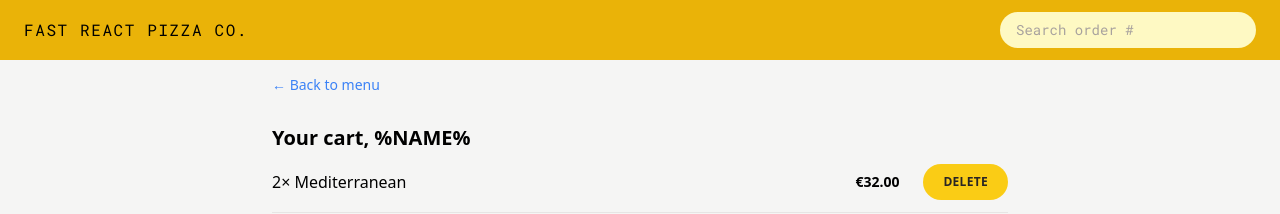
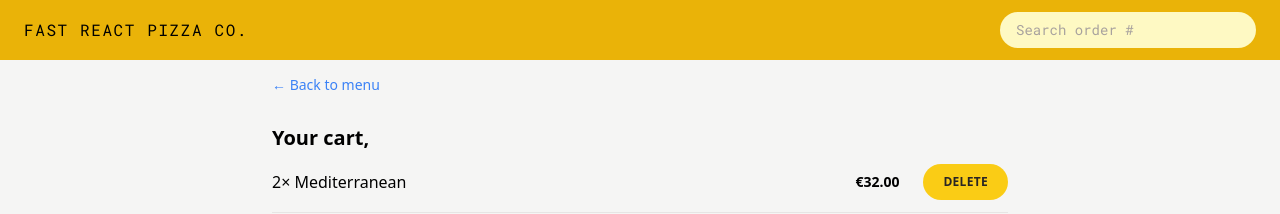
Before and after one commit to AnhtuanUit/React-Course-Learning-Parts, a React (Vite) app in the folder 16-fast-react-pizza/: page /cart in a window 1280 px wide. Shown: the top 214 px of the page. Built offline with nearby package versions, Linux system fonts and the light colour scheme.

Commit message:
Reading and Updating User State

```diff
--- a/16-fast-react-pizza/src/features/cart/Cart.jsx
+++ b/16-fast-react-pizza/src/features/cart/Cart.jsx
@@ -1,6 +1,7 @@
 import Button from '@src/ui/Button';
 import LinkButton from '@src/ui/LinkButton';
 import CartItem from './CartItem';
+import { useSelector } from 'react-redux';
 
 const fakeCart = [
   {
@@ -27,14 +28,14 @@ const fakeCart = [
 ];
 
 function Cart() {
-  // eslint-disable-next-line no-unused-vars
+  const username = useSelector((state) => state.user.username);
   const cart = fakeCart;
 
   return (
     <div className="px-4 py-3">
       <LinkButton to="/menu">&larr; Back to menu</LinkButton>
 
-      <h2 className="mt-7 text-xl font-semibold">Your cart, %NAME%</h2>
+      <h2 className="mt-7 text-xl font-semibold">Your cart, {username}</h2>
 
       <ul className="divide-y divide-stone-200 border-b">
         {cart.map((item) => (
--- a/16-fast-react-pizza/src/features/order/CreateOrder.jsx
+++ b/16-fast-react-pizza/src/features/order/CreateOrder.jsx
@@ -3,6 +3,7 @@
 import { Form, redirect, useActionData, useNavigation } from 'react-router-dom';
 import { createOrder } from '../../services/apiRestaurant';
 import Button from '@src/ui/Button';
+import { useSelector } from 'react-redux';
 
 const isValidPhone = (str) =>
   /^\+?\d{1,4}?[-.\s]?\(?\d{1,3}?\)?[-.\s]?\d{1,4}[-.\s]?\d{1,4}[-.\s]?\d{1,9}$/.test(
@@ -34,6 +35,7 @@ const fakeCart = [
 ];
 
 function CreateOrder() {
+  const username = useSelector((state) => state.user.username);
   const navigation = useNavigation();
   console.log(navigation);
   const isSubmiting = navigation.state === 'submiting';
@@ -52,7 +54,13 @@ function CreateOrder() {
       <Form method="POST">
         <div className="mb-5 flex flex-col gap-2 sm:flex-row sm:items-center">
           <label className="sm:basis-40">First Name</label>
-          <input className="input grow" type="text" name="customer" required />
+          <input
+            className="input grow"
+            type="text"
+            name="customer"
+            required
+            defaultValue={username}
+          />
         </div>
 
         <div className="mb-5 flex flex-col gap-2 sm:flex-row sm:items-center">
--- a/16-fast-react-pizza/src/features/user/CreateUser.jsx
+++ b/16-fast-react-pizza/src/features/user/CreateUser.jsx
@@ -1,11 +1,21 @@
 import Button from '@src/ui/Button';
 import { useState } from 'react';
+import { useDispatch } from 'react-redux';
+import { updateName } from './userSlice';
+import { useNavigate } from 'react-router-dom';
 
 function CreateUser() {
   const [username, setUsername] = useState('');
+  const dispatch = useDispatch();
+  const navigate = useNavigate();
 
   function handleSubmit(e) {
     e.preventDefault();
+
+    if (!username) return;
+
+    dispatch(updateName(username));
+    navigate('/menu');
   }
 
   return (
--- a/16-fast-react-pizza/src/ui/Home.jsx
+++ b/16-fast-react-pizza/src/ui/Home.jsx
@@ -1,6 +1,10 @@
 import CreateUser from '@src/features/user/CreateUser';
+import { useSelector } from 'react-redux';
+import Button from './Button';
 
 function Home() {
+  const username = useSelector((state) => state.user.username);
+
   return (
     <div className="my-10 px-4 text-center sm:my-16">
       <h1 className="mb-8 text-xl font-semibold md:text-3xl">
@@ -10,7 +14,13 @@ function Home() {
           Straight out of the oven, straight to you.
         </span>
       </h1>
-      <CreateUser />
+      {username === '' ? (
+        <CreateUser />
+      ) : (
+        <Button to="/meny" type="primary">
+          Continue ordering, {username}
+        </Button>
+      )}
     </div>
   );
 }
```
